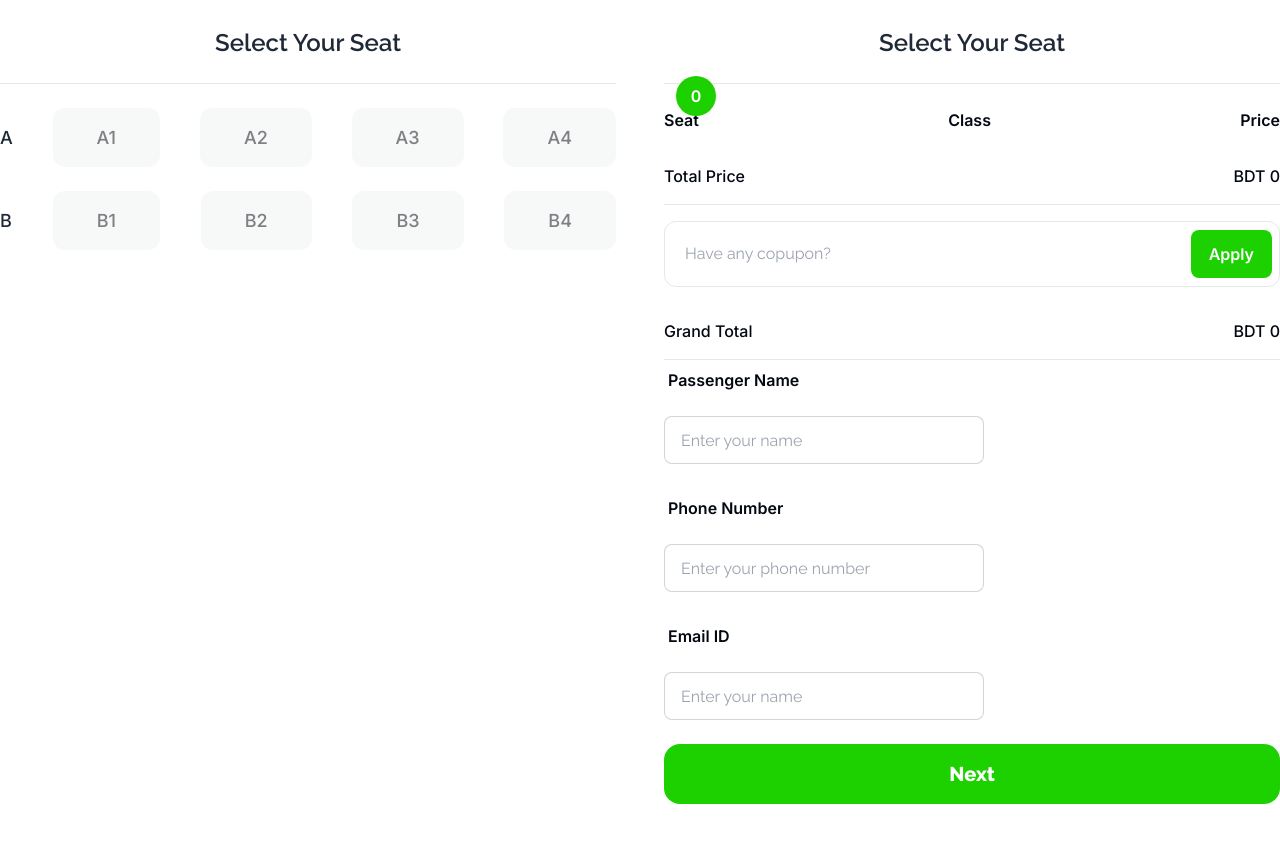
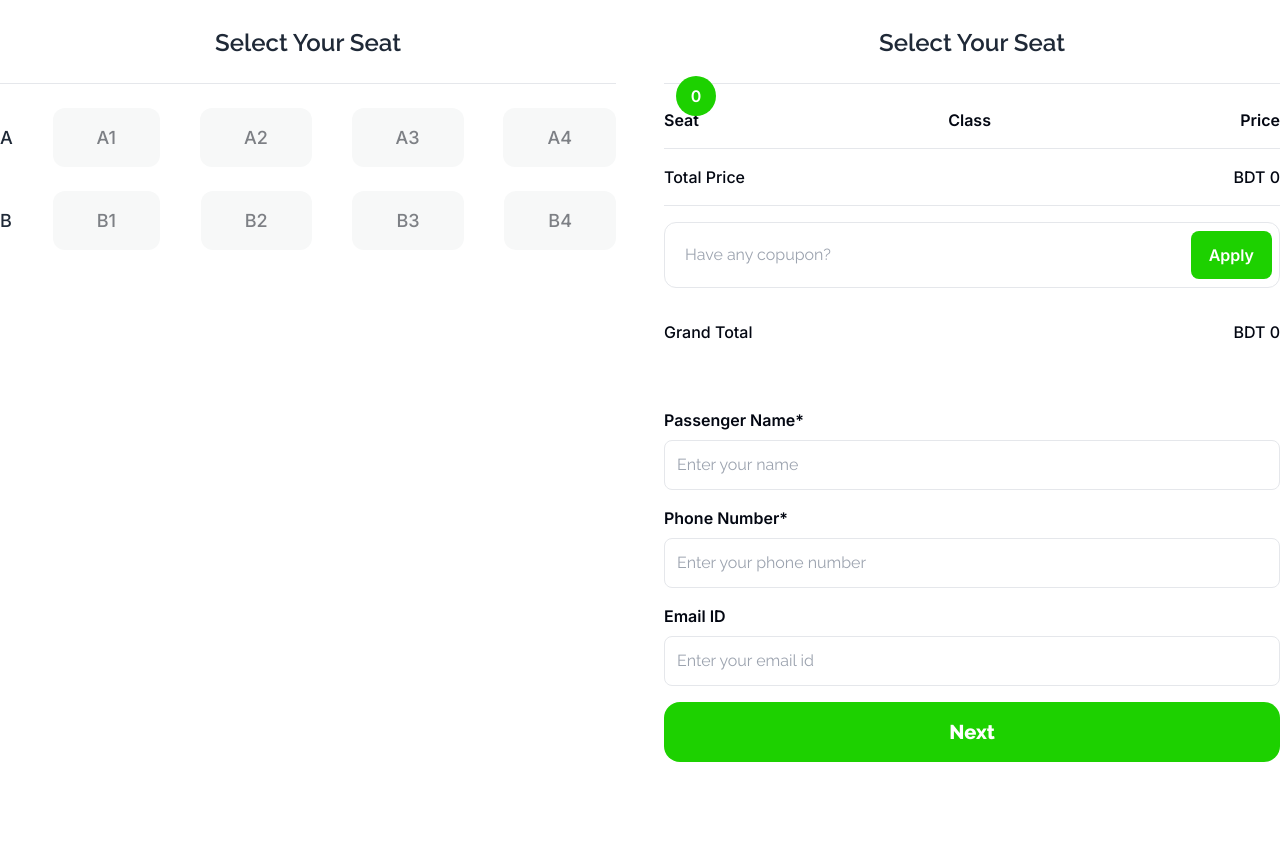
Before and after one commit to kaziabulhasib/b9a5-smart-ticketing, a plain HTML site: page index.html in a window 1280 px wide. Shown: the part 2451-3293 px from the top of the page. Drawn offline with nearby package versions, Linux system fonts and the light colour scheme.

Commit message:
form section edit

```diff
--- a/index.html
+++ b/index.html
@@ -105,7 +105,7 @@
         <!-- depture sectipon container  -->
 
         <div
-          class="flex justify-between items-center mt-12 bg-white shadow-lg p-8 rounded-xl">
+          class="flex justify-between items-center mt-12 bg-white p-8 rounded-xl">
           <!-- left side  -->
           <div>
             <!-- left top  -->
@@ -130,7 +130,7 @@
               </div>
             </div>
             <!-- left bottom -->
-            <div class="shadow- p-8 space-y-12 bg-[#0307120D] rounded-3xl">
+            <div class="p-8 space-y-12 bg-[#0307120D] rounded-3xl">
               <div class="flex justify-between">
                 <p class="font-semibold text-[18px] text-[#03071299]">Route</p>
                 <p class="font-semibold text-[18px] text-[#030712]">
@@ -257,6 +257,7 @@
                 </p>
               </div>
             </div>
+            <hr />
             <!-- total price part  -->
             <div class="flex justify-between">
               <h1 class="text-base font-inter font-medium text-[#030712] my-4">
@@ -284,7 +285,7 @@
               </button>
             </div>
             <!-- grand Total price part  -->
-            <div class="flex justify-between">
+            <div class="flex justify-between mb-12">
               <h1 class="text-base font-inter font-medium text-[#030712] my-4">
                 Grand Total
               </h1>
@@ -292,52 +293,51 @@
                 BDT <span id="grand-total">0</span>
               </h1>
             </div>
-            <hr />
-            <!-- second part input & modal  -->
-            <div>
-              <label class="form-control w-full max-w-xs">
-                <div class="label">
-                  <span
-                    class="label-text font-inter font-semibold text-[#030712] text-base"
-                    >Passenger Name</span
-                  >
-                </div>
+
+            <!-- second part input form & modal  -->
+            <!-- form section-------- -->
+            <div class="container w-full">
+              <form>
+                <!-- input 1 -->
+                <label
+                  for="fname"
+                  class="block text-left font-inter text-base font-semibold text-[#030712]"
+                  required
+                  >Passenger Name*</label
+                >
                 <input
+                  class="w-full p-3 box-border border rounded-lg mt-2 mb-4"
                   type="text"
-                  placeholder="Enter your name"
-                  class="input input-bordered w-full block mt-4 mb-6" />
-              </label>
-            </div>
-            <!-- second input -->
-            <div>
-              <label class="form-control w-full max-w-xs">
-                <div class="label">
-                  <span
-                    class="label-text font-inter font-semibold text-[#030712] text-base"
-                    >Phone Number</span
-                  >
-                </div>
+                  id="fname"
+                  name="firstname"
+                  placeholder="Enter your name" />
+                <!-- input 2 -->
+                <label
+                  for="phone"
+                  class="block text-left font-inter text-base font-semibold text-[#030712]"
+                  required
+                  >Phone Number*</label
+                >
                 <input
+                  class="w-full p-3 box-border border rounded-lg mt-2 mb-4"
                   type="text"
-                  placeholder="Enter your phone number"
-                  class="input input-bordered w-full block mt-4 mb-6"
-                  required />
-              </label>
-            </div>
-            <!-- third input  -->
-            <div>
-              <label class="form-control w-full max-w-xs">
-                <div class="label">
-                  <span
-                    class="label-text font-inter font-semibold text-[#030712] text-base"
-                    >Email ID</span
-                  >
-                </div>
+                  id="fname"
+                  name="firstname"
+                  placeholder="Enter your phone number" />
+                <!-- input  -->
+                <label
+                  for="email"
+                  class="block text-left font-inter text-base font-semibold text-[#030712]"
+                  required
+                  >Email ID</label
+                >
                 <input
+                  class="w-full p-3 box-border border rounded-lg mt-2 mb-4"
                   type="text"
-                  placeholder="Enter your name"
-                  class="input input-bordered w-full block mt-4 mb-6" />
-              </label>
+                  id="fname"
+                  name="firstname"
+                  placeholder="Enter your email id" />
+              </form>
             </div>
             <!-- modal start  -->
 
```
